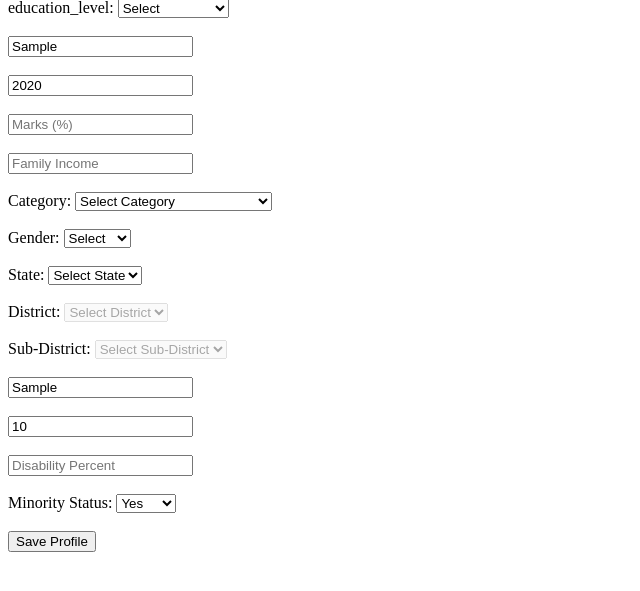
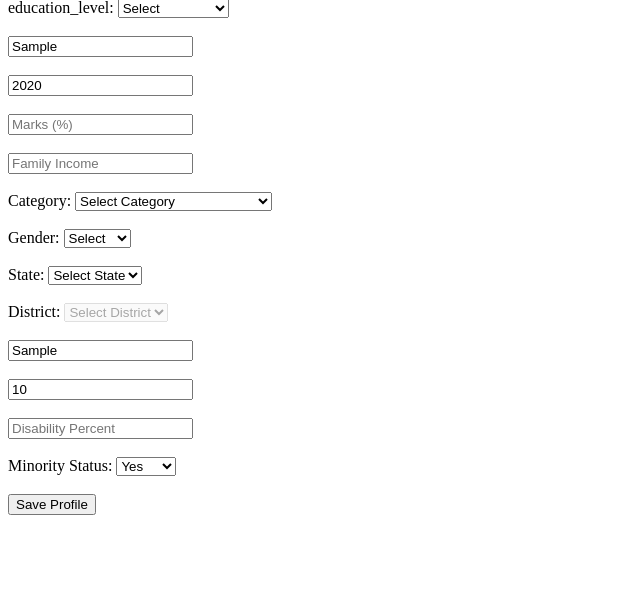
Before and after one commit to DHRUPAL5404/Scholarship-finder, a PHP site: page /profile.php in a window 1280 px wide. Shown: the part 94-685 px from the top of the page, without its empty margins (0-640 px from the left). Run offline with PHP 8.4, Linux system fonts and the light colour scheme; the visitor is signed in with stand-in values (Sample User, id 1); tables that the repository leaves empty or names only in its code hold one stand-in row (values such as "Sample post").

Commit message:
Remove sub-district option from student profile form, keeping only state and district cascading dropdowns

```diff
--- a/profile.php
+++ b/profile.php
@@ -89,7 +89,8 @@ if(isset($_POST['save_profile'])){
     $family_income = mysqli_real_escape_string($conn, $_POST['family_income']);
     $category = mysqli_real_escape_string($conn, $_POST['category']);
     $gender = mysqli_real_escape_string($conn, $_POST['gender']);
-    $state = mysqli_real_escape_string($conn, $_POST['state']);
+    $state_id = mysqli_real_escape_string($conn, $_POST['state_id']);
+    $district_id = mysqli_real_escape_string($conn, $_POST['district_id']);
     $institution_type = mysqli_real_escape_string($conn, $_POST['institution_type']);
     $age = mysqli_real_escape_string($conn, $_POST['age']);
     $disability_percent = mysqli_real_escape_string($conn, $_POST['disability_percent']);
@@ -105,7 +106,8 @@ if(isset($_POST['save_profile'])){
                     family_income='$family_income',
                     category='$category',
                     gender='$gender',
-                    state='$state',
+                    state_id='$state_id',
+                    district_id='$district_id',
                     institution_type='$institution_type',
                     age='$age',
                     disability_percent='$disability_percent',
@@ -114,9 +116,9 @@ if(isset($_POST['save_profile'])){
     } else {
         // Insert new profile
         $query = "INSERT INTO student_profile
-                    (user_id, education_level, course, current_year, marks, family_income, category, gender, state, institution_type, age, disability_percent, minority_status)
+                    (user_id, education_level, course, current_year, marks, family_income, category, gender, state_id, district_id, institution_type, age, disability_percent, minority_status)
                   VALUES
-                    ($user_id, '$education_level', '$course', '$current_year', $marks, $family_income, '$category', '$gender', '$state', '$institution_type', $age, $disability_percent, '$minority_status')";
+                    ($user_id, '$education_level', '$course', '$current_year', $marks, $family_income, '$category', '$gender', '$state_id', '$district_id', '$institution_type', $age, $disability_percent, '$minority_status')";
     }
 
     if(mysqli_query($conn, $query)){
@@ -335,11 +337,10 @@ function toggleOtherField(dropdownId, otherFieldId) {
     }
 }
 
-// Cascade dropdowns for State, District, Sub-District
+// Cascade dropdowns for State, District
 document.addEventListener('DOMContentLoaded', function() {
     const stateSelect = document.getElementById('state');
     const districtSelect = document.getElementById('district');
-    const subDistrictSelect = document.getElementById('sub_district');
 
     // Load states on page load
     fetch('get_states.php')
@@ -356,29 +357,10 @@ document.addEventListener('DOMContentLoaded', function() {
                 .then(data => {
                     districtSelect.innerHTML = '<option value="">Select District</option>' + data;
                     districtSelect.disabled = false;
-                    subDistrictSelect.innerHTML = '<option value="">Select Sub-District</option>';
-                    subDistrictSelect.disabled = true;
                 });
         } else {
             districtSelect.innerHTML = '<option value="">Select District</option>';
             districtSelect.disabled = true;
-            subDistrictSelect.innerHTML = '<option value="">Select Sub-District</option>';
-            subDistrictSelect.disabled = true;
-        }
-    });
-
-    // Load sub-districts when district changes
-    districtSelect.addEventListener('change', function() {
-        if(this.value) {
-            fetch('get_sub_districts.php?district_id=' + this.value)
-                .then(res => res.text())
-                .then(data => {
-                    subDistrictSelect.innerHTML = '<option value="">Select Sub-District</option>' + data;
-                    subDistrictSelect.disabled = false;
-                });
-        } else {
-            subDistrictSelect.innerHTML = '<option value="">Select Sub-District</option>';
-            subDistrictSelect.disabled = true;
         }
     });
 });
@@ -605,11 +587,6 @@ document.addEventListener('DOMContentLoaded', function() {
         <option value="">Select District</option>
     </select><br><br>
 
-    Sub-District:
-    <select id="sub_district" name="sub_district_id" disabled required>
-        <option value="">Select Sub-District</option>
-    </select><br><br>
-
     <input type="text" name="institution_type" placeholder="Institution Type" value="<?= $profile['institution_type'] ?? '' ?>" required><br><br>
     <input type="number" name="age" placeholder="Age" value="<?= $profile['age'] ?? '' ?>" required><br><br>
     <input type="number" name="disability_percent" placeholder="Disability Percent" value="<?= $profile['disability_percent'] ?? '' ?>" required><br><br>
```
Also changed, not shown: get_sub_districts.php (deleted, +0 -10 lines).
